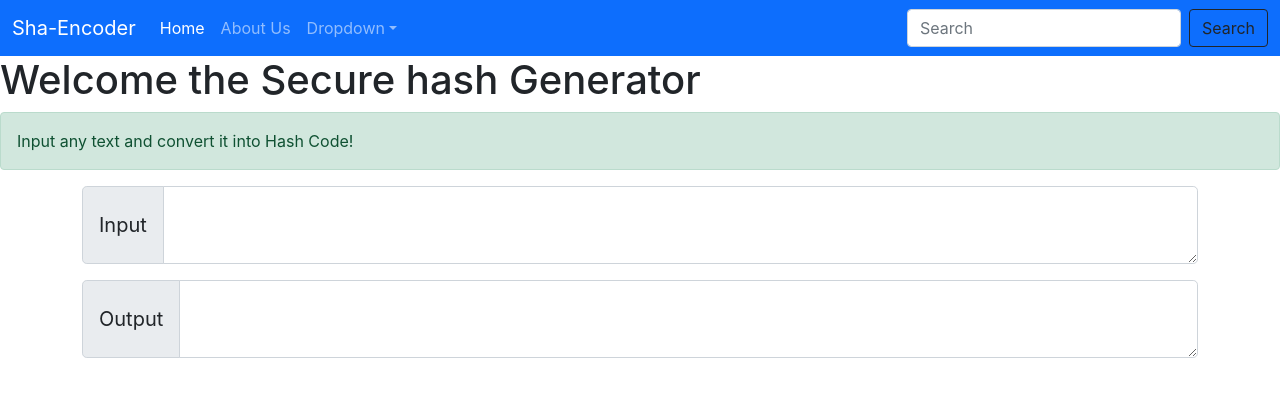
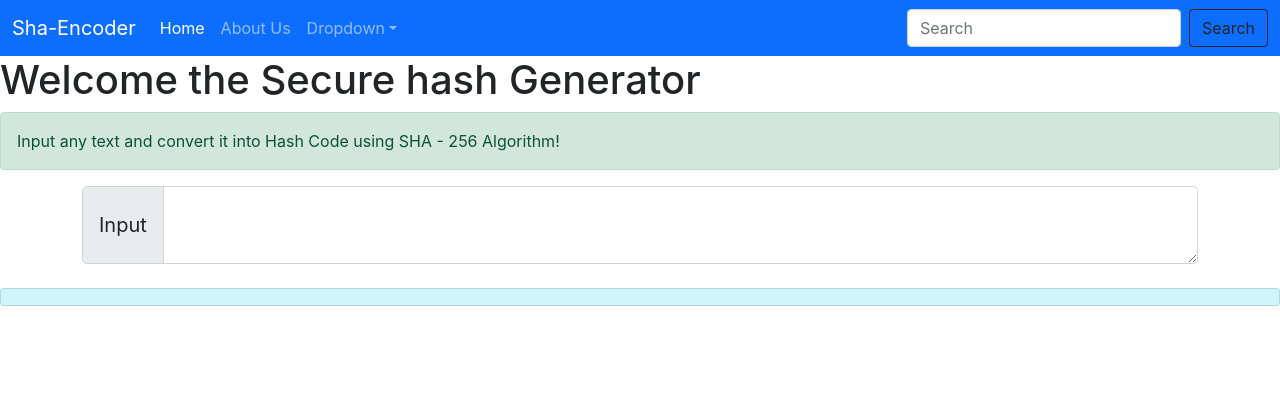
Before and after one commit to phadkesharan/sha-encoder, a React (Create React App) app: page / in a window 1280 px wide. Shown: the top 396 px of the page. Built offline with nearby package versions, Linux system fonts and the light colour scheme.

Commit message:
working sha256 Encoder

```diff
--- a/src/App.js
+++ b/src/App.js
@@ -1,15 +1,18 @@
 import './App.css';
+import { useState } from 'react';
 import Navbar from './components/Navbar';
 import Heading from './components/Heading';
 import TextArea from './components/TextArea';
 
 
 function App() {
+
+  const [result, setResult] = useState('');
   return (
     <div>
       <Navbar/>
       <Heading/>
-      <TextArea/>
+      <TextArea result={result} setResult={setResult}/>
     </div>
   );
 }
--- a/src/components/Heading.js
+++ b/src/components/Heading.js
@@ -5,7 +5,7 @@ export default function Heading() {
         <div>
             <h1>Welcome the Secure hash Generator</h1>
             <div class="alert alert-success" role="alert">
-                Input any text and convert it into Hash Code!
+                Input any text and convert it into Hash Code using SHA - 256 Algorithm!
             </div>
         </div>
     )
--- a/src/components/TextArea.js
+++ b/src/components/TextArea.js
@@ -1,21 +1,32 @@
 import React from 'react'
+import { sha256, sha224 } from 'js-sha256';
 
-export default function TextArea() {
+export default function TextArea(props) {
+
+    const onChange = (event) => {
+        console.log(event.target.value);
+        if(event.target.value == ''){
+            props.setResult("Write something!!")
+        }
+        else{
+            let encoded = sha256(event.target.value);
+            props.setResult(encoded);
+        }
+
+    }
+
     return (
         <div>
             <div className="container mb-3 my-3">
                 <div className="input-group input-group-lg ">
                     <span className="input-group-text" id="inputGroup-sizing-lg">Input</span>
-                    <textarea rows="2" type="text" className="form-control" aria-label="Sizing example input" aria-describedby="inputGroup-sizing-lg" />
+                    <textarea rows="2" id="inputText" type="text" onChange={onChange} className="form-control" aria-label="Sizing example input" aria-describedby="inputGroup-sizing-lg" />
                 </div>
             </div>
 
-            <div className="container mb-3 my-3">
-                <div className="input-group input-group-lg">
-                    <span className="input-group-text" id="inputGroup-sizing-lg">Output</span>
-                    <textarea rows="2" type="text" className="form-control" aria-label="Sizing example input" aria-describedby="inputGroup-sizing-lg" />
-                </div>
-            </div>
+            <ul class="list-group mb-4 my-4 -lg">
+                <li class="list-group-item list-group-item-info">{props.result}</li>
+            </ul>
 
         </div>
     )
```
